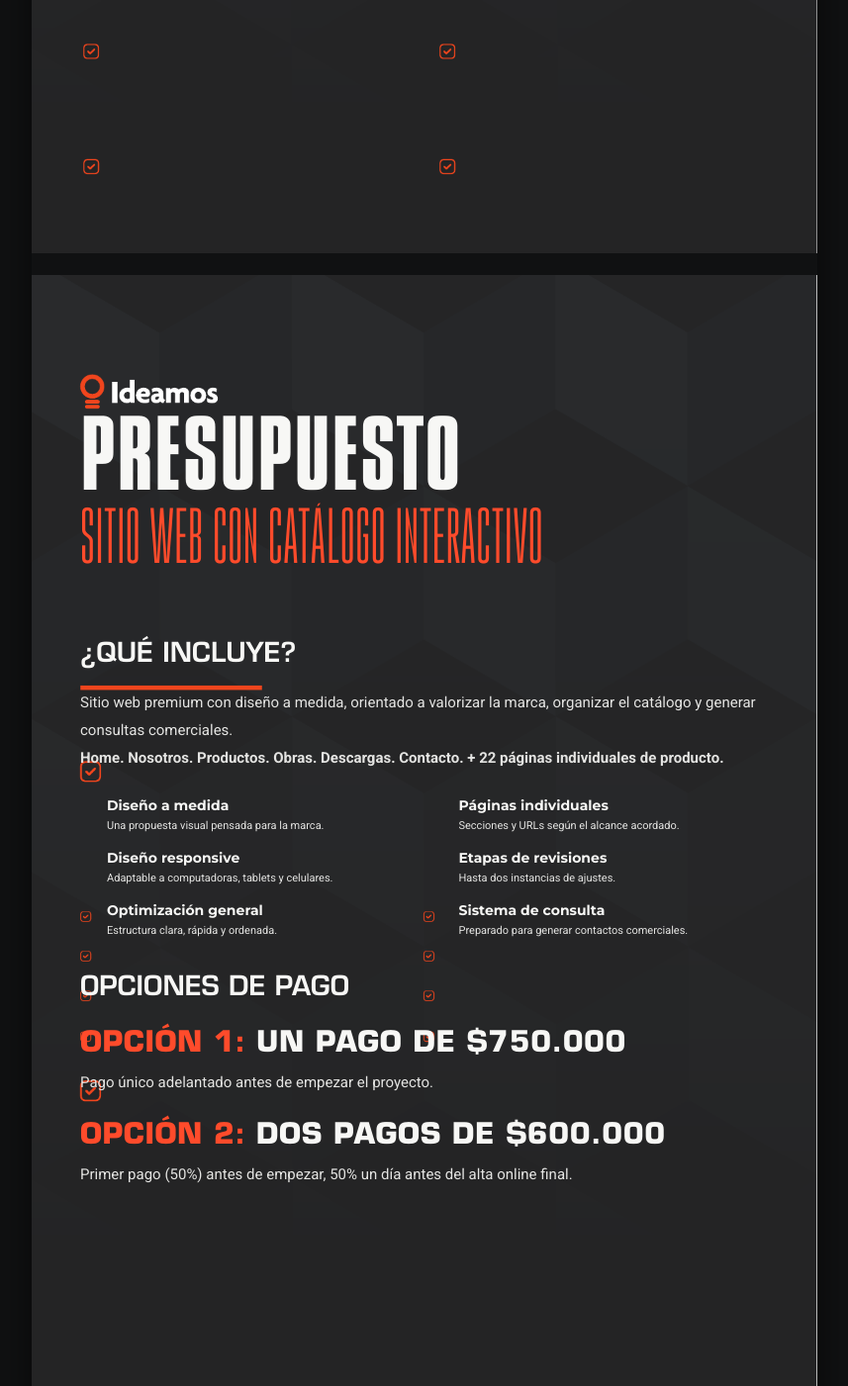
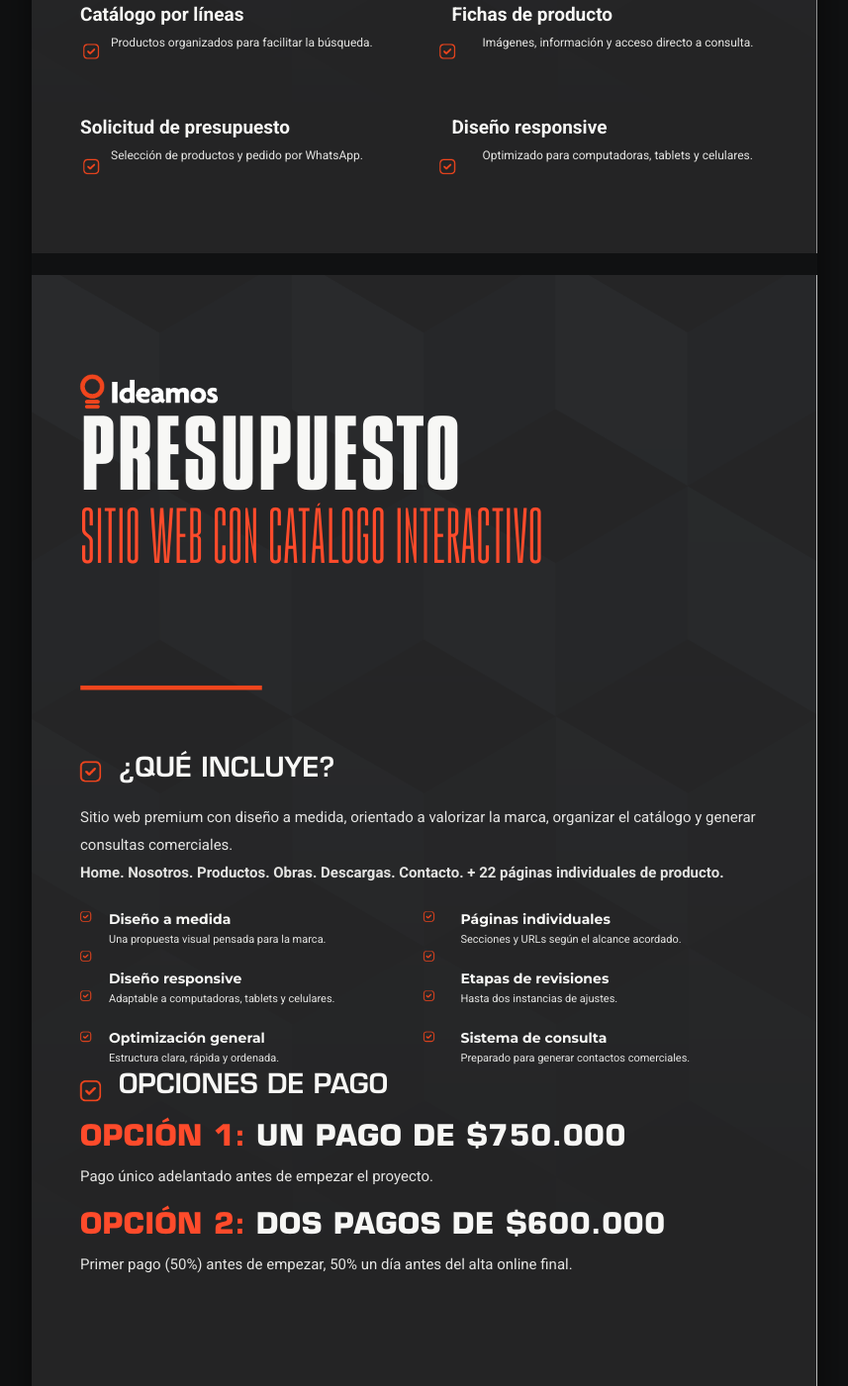
Before and after one commit to estudioideamos/presupuestos-app, a plain HTML site: page index.html in a window 1280 px wide. Shown: the part 3209-4610 px from the top of the page at 99% size, without its empty margins (396-1253 px from the left). Drawn offline with Linux system fonts and the light colour scheme.

Commit message:
Corregir alineación y espaciado de las páginas

```diff
--- a/dynamic.css
+++ b/dynamic.css
@@ -26,6 +26,45 @@
 .price h5 { font-family: "Eurostile LT", Arial, sans-serif; font-weight: 400; }
 .price h5 span, .price h5 b { font-family: "Eurostile LT", Arial, sans-serif; font-weight: 700; }
 .conditions h4 { font-family: "Gobold High", Impact, sans-serif; font-weight: 300; }
+
+/* Posiciones fijas tomadas de la maqueta original para evitar saltos por texto variable. */
+.proposal .feature-grid {
+  position: absolute;
+  top: 870px;
+  left: 49px;
+  right: 49px;
+  margin: 0;
+  row-gap: 34px;
+}
+.proposal .feature-grid > div { min-height: 80px; }
+.proposal .feature-grid > div p { padding-left: 31px; }
+.budget .include-block {
+  position: absolute;
+  top: 485px;
+  left: 49px;
+  right: 49px;
+}
+.budget .include-block .check-title { margin: 0 0 18px; padding-left: 39px; }
+.budget .included { margin: 24px 0 0; }
+.budget .included-item { min-height: 45px; padding-left: 29px; }
+.budget .payment-block {
+  position: absolute;
+  top: 805px;
+  left: 49px;
+  right: 49px;
+}
+.budget .payment-block .check-title { margin: 0 0 18px; padding-left: 39px; }
+.budget .payment-block .price { margin: 18px 0; }
+.conditions section {
+  position: absolute;
+  left: 58px;
+  right: 49px;
+  margin: 0;
+  padding-left: 52px;
+}
+.conditions section:nth-of-type(1) { top: 500px; }
+.conditions section:nth-of-type(2) { top: 610px; }
+.conditions section:nth-of-type(3) { top: 790px; }
 
 .list-item {
   position: relative;
--- a/index.html
+++ b/index.html
@@ -88,11 +88,15 @@
       <article class="page budget">
         <header class="logo"><span class="brand-mark"></span><b>Ideamos</b></header>
         <h2>PRESUPUESTO</h2><h3 data-output="project"></h3><i class="rule"></i>
-        <h4 class="check-title">¿QUÉ INCLUYE?</h4><p data-output="includedIntro"></p><p class="scope" data-output="scope"></p>
-        <div id="includedOutput" class="included"></div>
-        <h4 class="check-title">OPCIONES DE PAGO</h4>
-        <div class="price"><h5><span>OPCIÓN 1:</span> <b data-output="option1"></b></h5><p data-output="option1Detail"></p></div>
-        <div class="price"><h5><span>OPCIÓN 2:</span> <b data-output="option2"></b></h5><p data-output="option2Detail"></p></div>
+        <section class="include-block">
+          <h4 class="check-title">¿QUÉ INCLUYE?</h4><p data-output="includedIntro"></p><p class="scope" data-output="scope"></p>
+          <div id="includedOutput" class="included"></div>
+        </section>
+        <section class="payment-block">
+          <h4 class="check-title">OPCIONES DE PAGO</h4>
+          <div class="price"><h5><span>OPCIÓN 1:</span> <b data-output="option1"></b></h5><p data-output="option1Detail"></p></div>
+          <div class="price"><h5><span>OPCIÓN 2:</span> <b data-output="option2"></b></h5><p data-output="option2Detail"></p></div>
+        </section>
       </article>
 
       <article class="page conditions">
```
